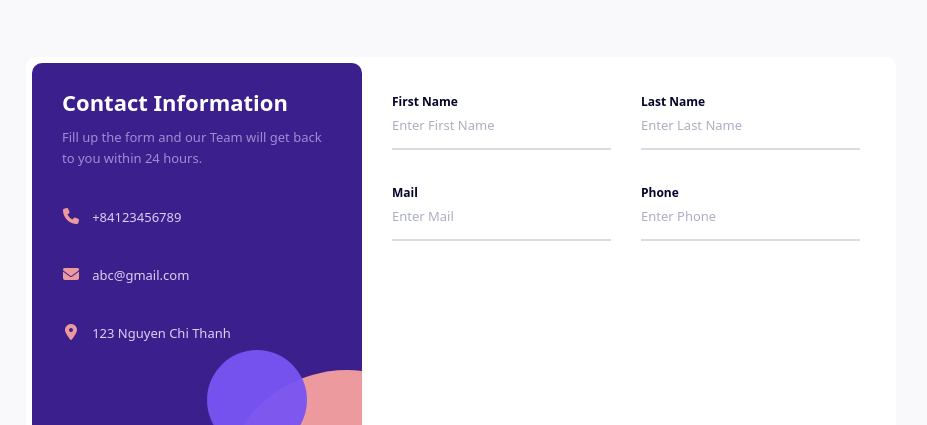
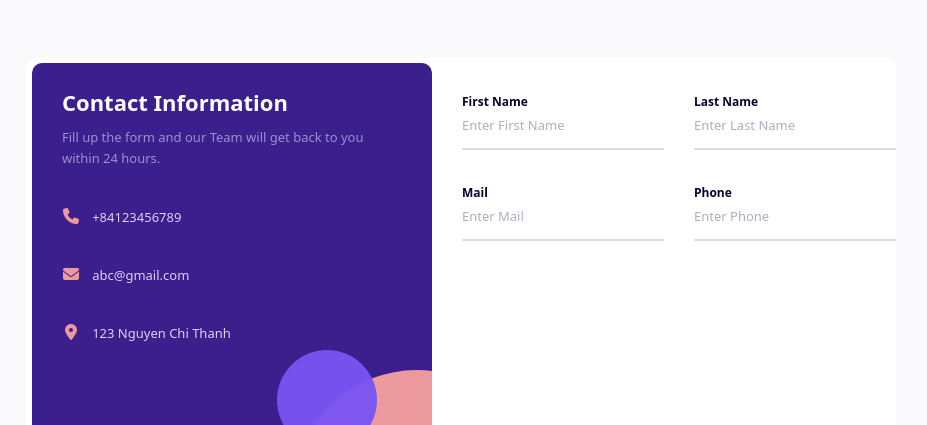
Before and after one commit to vincenttang1101/custom-form, a plain HTML site: page summarize-01/index.html in a window 1280 px wide. Shown: the part 132-557 px from the top of the page, without its empty margins (179-1106 px from the left). Drawn offline with Linux system fonts and the light colour scheme.

Commit message:
summarize #2

```diff
--- a/summarize-01/styles.css
+++ b/summarize-01/styles.css
@@ -35,7 +35,8 @@ main {
   width: 870px;
   margin: 60px auto 0;
   padding: 6px;
-  display: flex;
+  display: grid;
+  grid-template-columns: 400px 1fr;
   border-radius: 10px;
   background: #fff;
 }
@@ -59,8 +60,6 @@ main {
 /* Contact info */
 .contact-info {
   position: relative;
-  flex-shrink: 0;
-  width: 330px;
   padding: 24px 30px 30px;
   border-radius: 10px;
   color: #fff;
@@ -144,17 +143,17 @@ main {
 /* Contact form */
 .contact-form {
   padding: 30px;
+  flex: 1;
 }
 
 .form-submit {
-  display: flex;
-  flex-wrap: wrap;
+  display: grid;
+  grid-template-columns: 1fr 1fr;
   column-gap: 30px;
   row-gap: 34px;
 }
 
 .form-group {
-  flex: 1;
   display: flex;
   flex-direction: column;
 }
```
